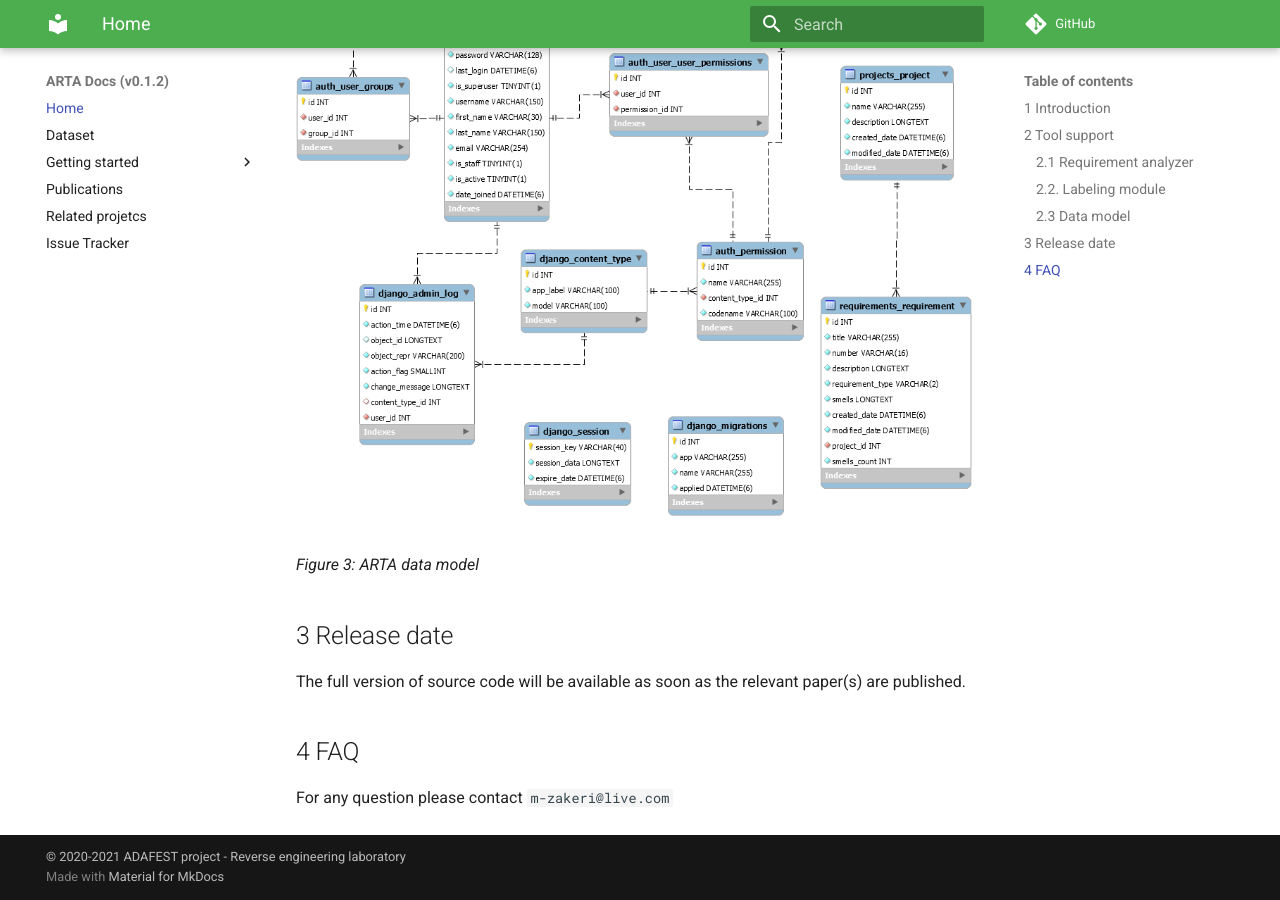
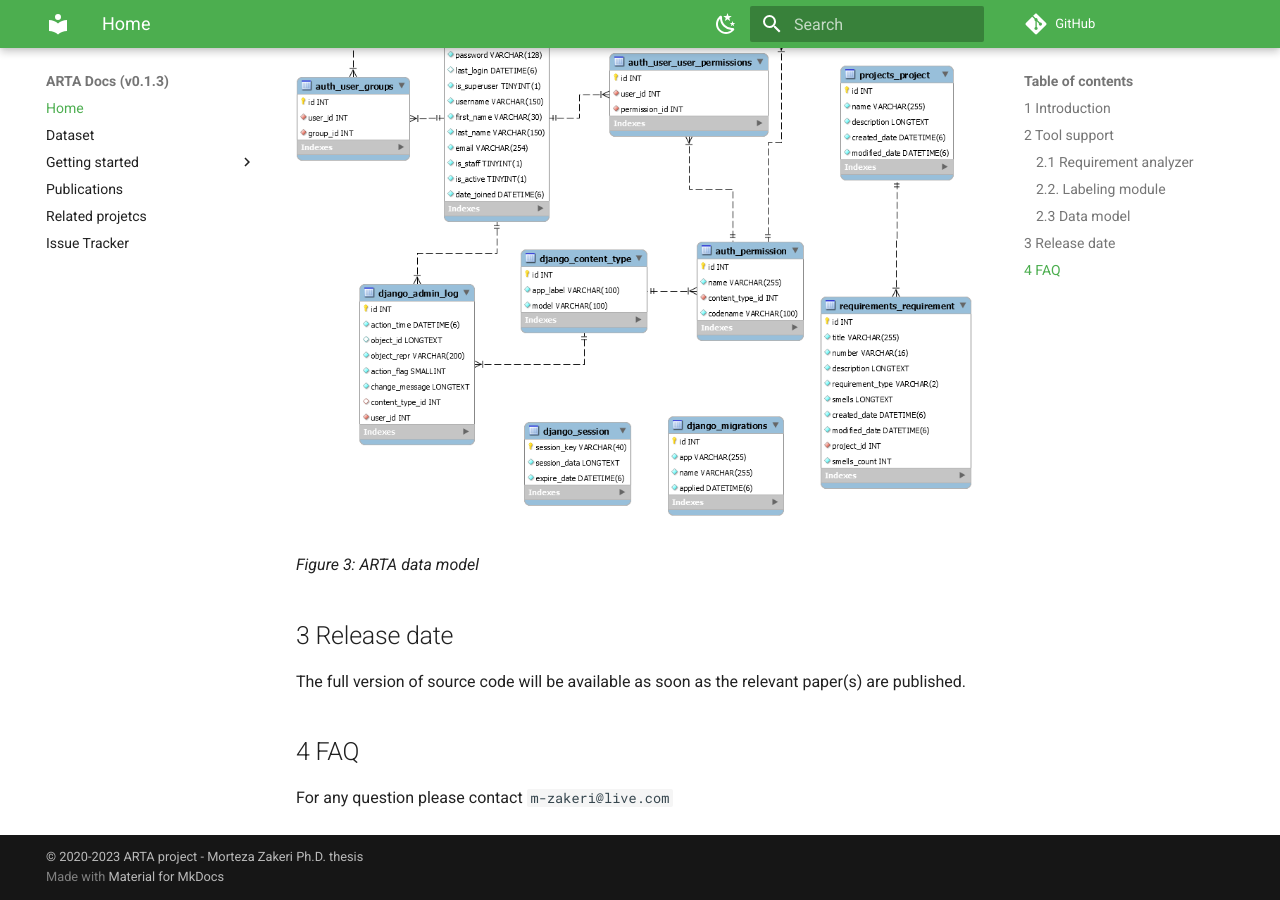
Before and after one commit to m-zakeri/ARTA, an MkDocs documentation site: the page built from docs/index.md, in a window 1280 px wide and 900 px high, scrolled down 2918 px. Built offline with MkDocs 1.6.1 and Material for MkDocs 9.7.7, drawn with Linux system fonts in a browser that asks for light colours; comment, search, counter and statistics services are not loaded.

Commit message:
Update mkdocs

```diff
--- a/mkdocs.yml
+++ b/mkdocs.yml
@@ -1,15 +1,25 @@
-site_name: ARTA Docs (v0.1.2)
+site_name: ARTA Docs (v0.1.3)
 site_url: https://m-zakeri.github.io
 repo_url: https://github.com/m-zakeri/ARTA
-site_description: Automatic Requirement Testability Analyzer
+site_description: ARTA - Automatic Requirement Testability Analyzer
 site_author: Morteza Zakeri
-copyright: © 2020-2021 ADAFEST project - Reverse engineering laboratory
+copyright: © 2020-2023 ARTA project - Morteza Zakeri Ph.D. thesis
 
 theme:
   name: material
   palette:
-    scheme: preference
-    primary: green
+    - scheme: default
+      primary: green
+      accent: green
+      toggle:
+        icon: material/weather-night
+        name: Switch to dark mode
+    - scheme: slate
+      primary: green
+      accent: green
+      toggle:
+        icon: material/weather-sunny
+        name: Switch to light mode
   icon:
     logo: material/library
   features:
@@ -19,12 +29,13 @@ theme:
       - icon: fontawesome/brands/linkedin
         link: https://www.linkedin.com/in/mortazazakeri/
 
-
 plugins:
   - search
   - mkdocstrings:
       handlers:
         python:
+          rendering:
+            show_source: true
           setup_commands:
             - import sys
             - import os
```
